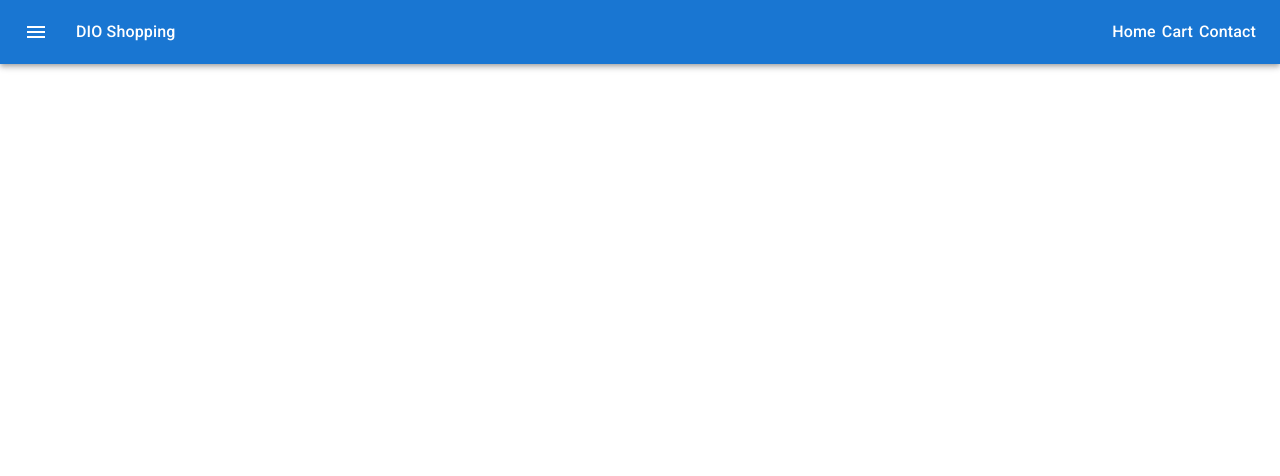
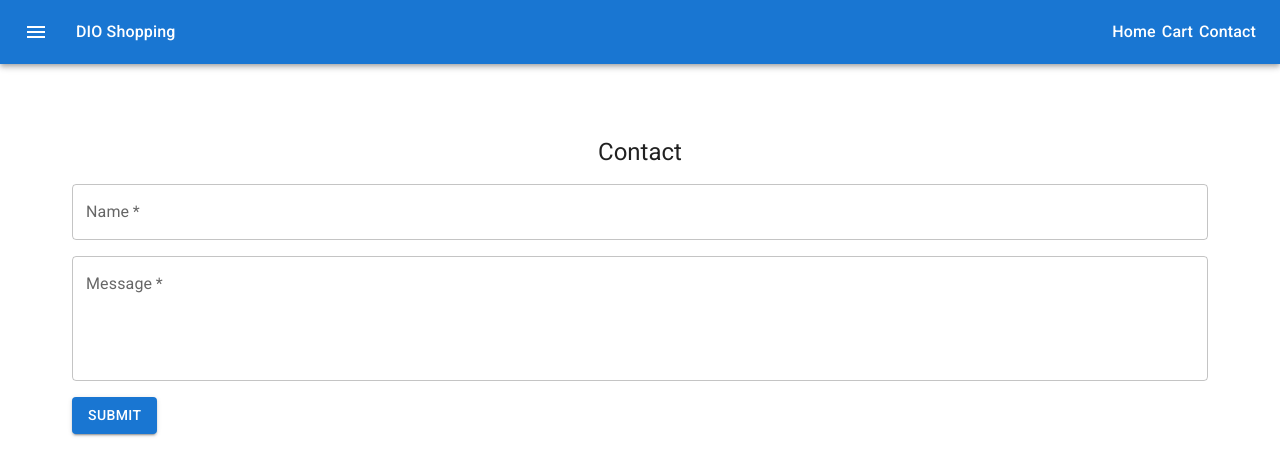
Before and after one commit to denilsonssj/dio-shopping, a React (Create React App) app in the folder frontend/: page /contact in a window 1280 px wide. Shown: the top 476 px of the page. Built offline with nearby package versions, Linux system fonts and the light colour scheme.

Commit message:
Update contact page layout

```diff
--- /dev/null
+++ b/frontend/src/components/Pages/Public/Contact/components/ContactList/index.tsx
@@ -0,0 +1,5 @@
+export const ContactList = () => {
+    return (
+        <div></div>
+    );
+}
--- /dev/null
+++ b/frontend/src/components/Pages/Public/Contact/index.tsx
@@ -0,0 +1,52 @@
+import { Button, Container, TextField, Typography } from '@mui/material';
+import { Box } from '@mui/system';
+
+import { ContactList } from './components/ContactList';
+
+export const Contact = () => {
+    return (
+        <Container>
+            <Box
+                sx={{
+                    marginTop: 8,
+                    flex: 1,
+                    display: 'flex',
+                    flexDirection: 'column',
+                    padding: '8px'
+                }}
+            >
+                <Typography variant="h5" sx={{ mb: 2, textAlign: 'center' }}>Contact</Typography>
+                <Box
+                    component="form"
+                    noValidate
+                    autoComplete="off"
+                >
+                    <Box sx={{ mb: 2 }}>
+                        <TextField
+                            required
+                            id="name"
+                            label="Name"
+                            placeholder="Type your name"
+                            defaultValue=""
+                            fullWidth
+                        />
+                    </Box>
+                    <Box sx={{ mb: 2 }}>
+                        <TextField
+                            required
+                            id="message"
+                            label="Message"
+                            placeholder="Type your message"
+                            defaultValue=""
+                            multiline
+                            minRows="4"
+                            fullWidth
+                        />
+                    </Box>
+                    <Button variant="contained">Submit</Button>
+                </Box>
+                <ContactList />
+            </Box>
+        </Container>
+    );
+}
--- a/frontend/src/components/Pages/Public/index.tsx
+++ b/frontend/src/components/Pages/Public/index.tsx
@@ -1,12 +1,14 @@
 import {  Route } from 'react-router-dom';
+
 import { MainLayout } from '~/components/Layouts/Main';
-
 import { Home } from './Home';
+import { Contact } from './Contact';
 
 export const Public = () => {
     return (
         <MainLayout>
             <Route path='/' element={<Home />} />
+            <Route path='/contact' element={<Contact />} />
         </MainLayout>
     );
 }
```
